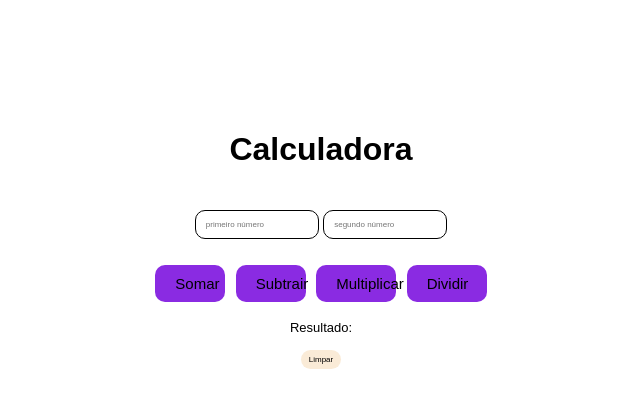
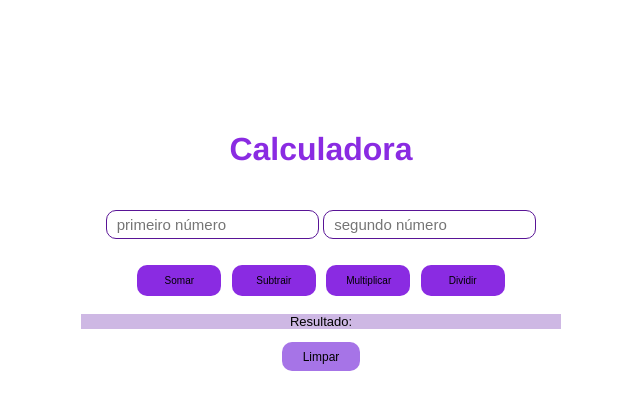
Before and after one commit to gab309/Calculadora_js, a plain HTML site: page index.html in a window 1280 px wide. Shown: the whole page, without its empty margins (319-959 px from the left). Drawn offline with Linux system fonts and the light colour scheme.

Commit message:
Arrumei o css e configurei o tamanho a cor e a fonte das letras

```diff
--- a/index.html
+++ b/index.html
@@ -9,7 +9,7 @@
 <body>
     <main>
         <div class="areacalculadora">
-            <h1>Calculadora</h1>
+            <h1 class="h1">Calculadora</h1>
             <div class="inputnumeros">
             <input type="text" id="num1" placeholder="primeiro número">
             <input type="text" id="num2" placeholder="segundo número">
--- a/script.js
+++ b/script.js
@@ -49,7 +49,7 @@ function somar() {
 
 
     const soma = numero1+numero2;
-    pResultado.textContent = "Resultado" +soma;
+    pResultado.textContent = "Resultado:" +soma;
 
 
 }
@@ -59,7 +59,7 @@ botaoSomar.addEventListener('click', somar);
 function limpar() {
     inputnum1.value ="";
     inputnum2.value ="";
-    pResultado.textContent = "Resultado";
+    pResultado.textContent = "Resultado:";
 };
 
 botaoLimpar.addEventListener("click",limpar);
@@ -86,7 +86,7 @@ function subtrair() {
 
 
     const soma = numero1-numero2;
-    pResultado.textContent = "Resultado" +soma;
+    pResultado.textContent = "Resultado:" +soma;
 
 
 }
@@ -141,10 +141,13 @@ function dividir() {
 
 
     }
-
+     if ( numero2 === 0){
+        pResultado.textContent = " Digite um valor que não seja zero"
+        return
+     };
 
     const soma = numero1/numero2;
-    pResultado.textContent = "Resultado" +soma;
+    pResultado.textContent = "Resultado:" +soma;
 
 
 }
--- a/style.css
+++ b/style.css
@@ -13,7 +13,9 @@ main{
 }
 
 .h1{
-    margin-top: 0;
+color: blueviolet;
+font-family: 'Franklin Gothic Medium', 'Arial Narrow', Arial, sans-serif;
+
 
 }
 .inputnumeros{
@@ -23,32 +25,32 @@ main{
 }
 .inputnumeros input{
     height: 25px;
-    border: 1px solid black;
+    border: 1px solid rgb(89, 20, 150);
     border-radius: 10px;
-    font-size: 8px;
+    font-size: 15px;
     padding-left: 10px;
 }
 .somar{
     padding: 10px 20px;
-    font-size: 15px;
+    font-size: 10px;
     margin: 5px 3px;
     background-color: blueviolet;
     border: none;
     border-radius: 10px;
     cursor: pointer;
-    width: 70px;
+    width: 84px;
 
 
 }
 .subtrair{
     padding: 10px 20px;
-    font-size: 15px;
+    font-size: 10px;
     margin: 5px 3px;
     background-color: blueviolet;
     border: none;
     border-radius: 10px;
     cursor: pointer;
-    width: 70px;
+    width: 84px;
 
 
 
@@ -56,39 +58,40 @@ main{
 }
 .multiplicacao{
     padding: 10px 20px;
-    font-size: 15px;
+    font-size: 10px;
     margin: 5px 3px;
     background-color: blueviolet;
     border: none;
     border-radius: 10px;
     cursor: pointer;
-    width: 80px;
+    width: 84px;
 }
 
 .dividir{
     padding: 10px 20px;
-    font-size: 15px;
+    font-size: 10px;
     margin: 5px 3px;
     background-color: blueviolet;
     border: none;
     border-radius: 10px;
     cursor: pointer;
-    width: 80px;
-
-
+    width: 84px;
 }
 
 .areaderesultado{
     font-size: 13px;
     margin: 10px;
+    background-color: rgb(206, 184, 228);
 
 }
 
 .btnLimpar{
-    padding: 5px 8px;
-    font-size: 8px;
-    background-color: antiquewhite;
+    padding: 8px 7px;
+    font-size: 12px;
+    background-color: rgb(166, 116, 231);
     border: none;
     border-radius: 10px;
     cursor: pointer;
+    width: 78px;
+    height: 29px;
 }
```
